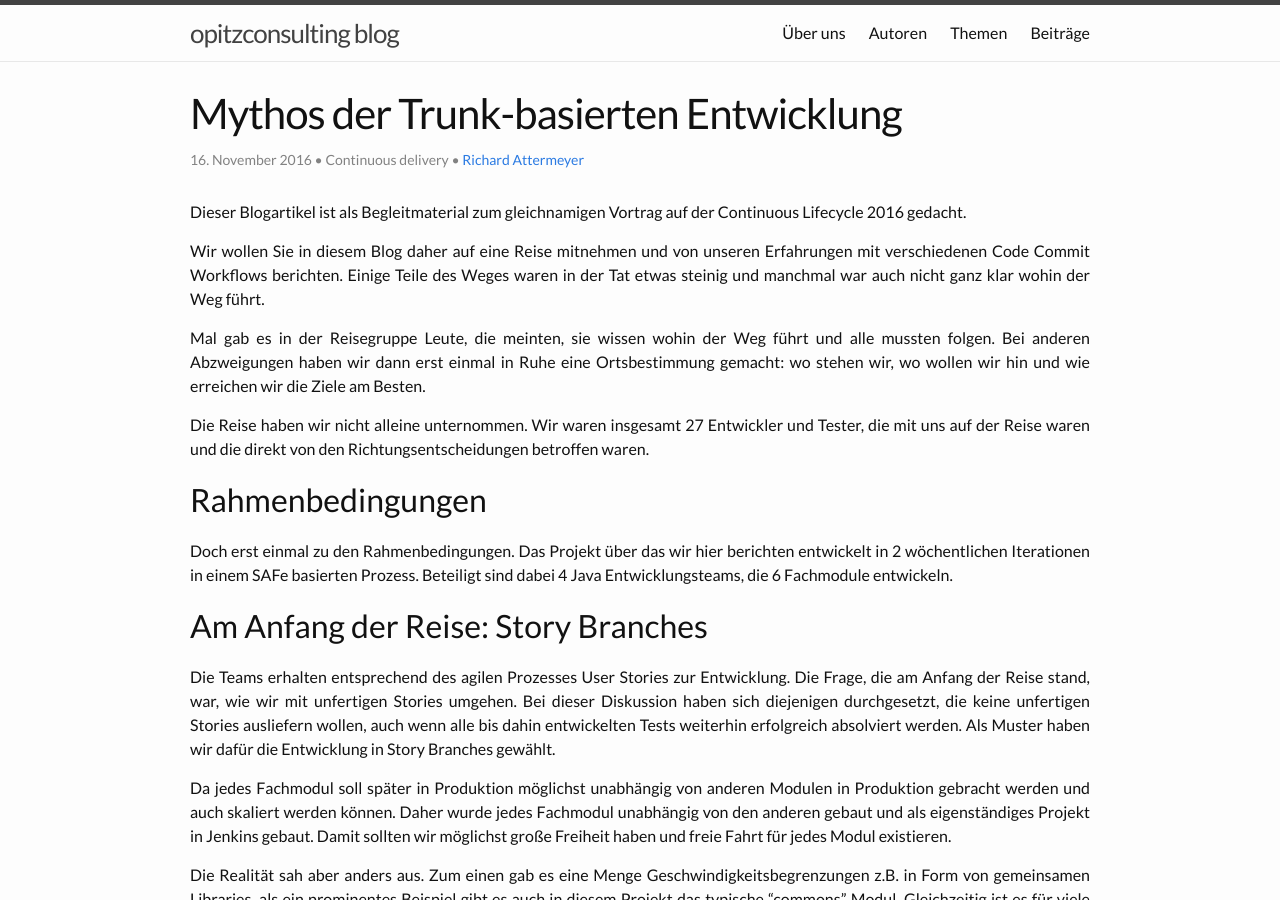
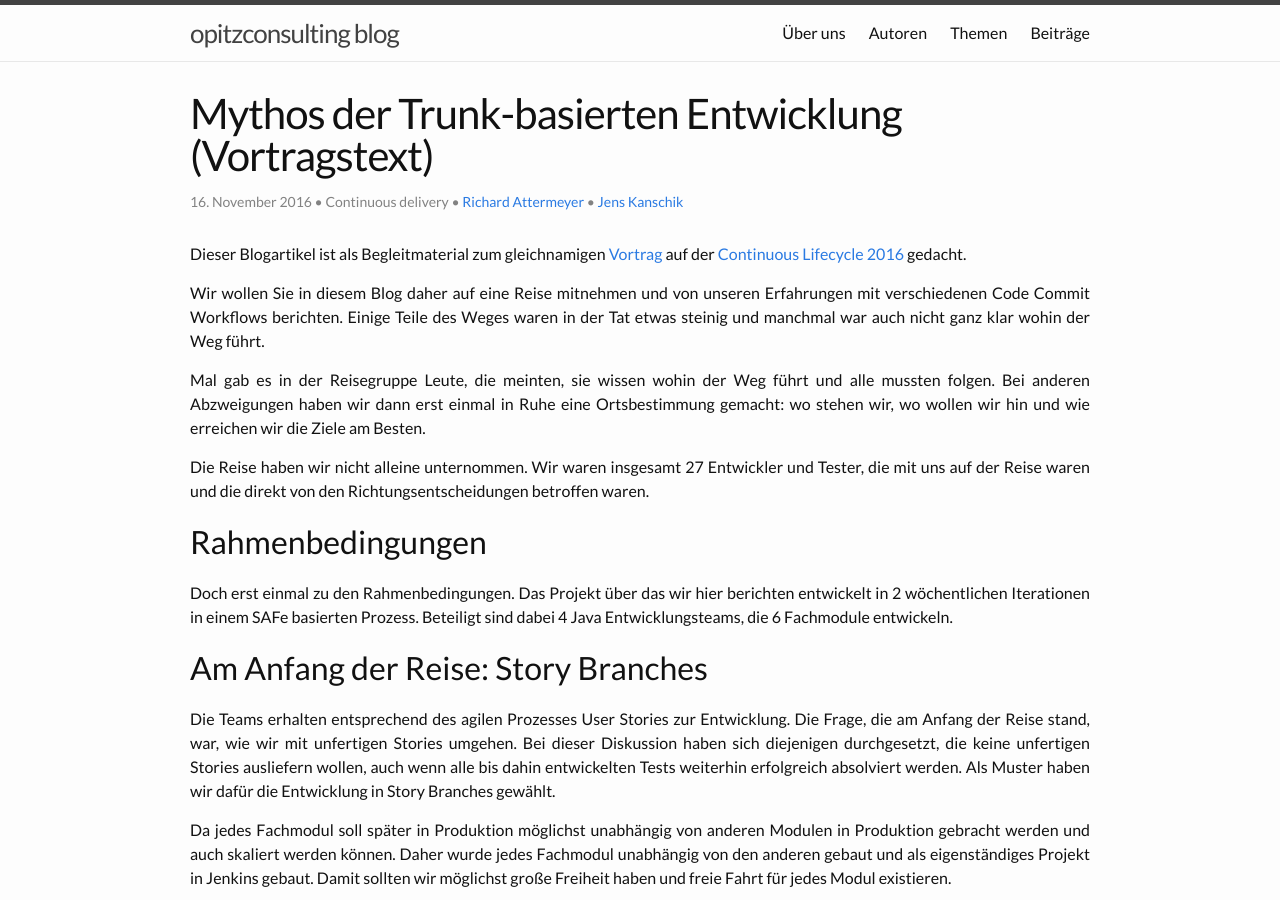
Before and after one commit to opitzconsulting/opitzconsulting.github.io, a Jekyll site: the page built from _posts/2016-11-16-mythos-der-trunk-basierten-entwicklung.md, in a window 1280 px wide and 900 px high. Built offline with Jekyll 4.4.1, drawn with Linux system fonts in a browser that asks for light colours; nearby versions of some CDN libraries; comment, search, counter and statistics services are not loaded.

Commit message:
Blogartikel zum Vortrag
- Blogpost
- Unterstützung von mehreren Autoren für einen Post

```diff
--- a/_layouts/post.html
+++ b/_layouts/post.html
@@ -25,16 +25,18 @@ layout: default
         {% endfor %}
       </span>
       {% if page.author %}
-        {% for author in site.authors %}
-          {% if author.username == page.author %}
-            {% assign current_author = author %}
+        {% for pauthor in page.author %}
+          {% assign found = false %}
+          {% for author in site.authors %}
+            {% if author.username == pauthor %}
+              {% assign found = true %}
+              • <span itemprop="author" itemscope itemtype="http://schema.org/Person"><span itemprop="name"><a href="{{ "/authors/" | prepend: site.baseurl | append: author.username }}">{{ author.title }}</a></span></span>
+            {% endif %}
+          {% endfor %}
+          {% if found == false %}
+            • <span itemprop="author" itemscope itemtype="http://schema.org/Person">{{ pauthor }}</span>
           {% endif %}
         {% endfor %}
-        {% if current_author %}
-          • <span itemprop="author" itemscope itemtype="http://schema.org/Person"><span itemprop="name"><a href="{{ "/authors/" | prepend: site.baseurl | append: current_author.username }}">{{ current_author.title }}</a></span></span>
-        {% else %}
-          • <span itemprop="author" itemscope itemtype="http://schema.org/Person"><span itemprop="name">{{ page.author }}</span></span>
-        {% endif %}
       {% endif %}
     </p>
   </header>
--- a/_posts/2016-11-16-mythos-der-trunk-basierten-entwicklung.md
+++ b/_posts/2016-11-16-mythos-der-trunk-basierten-entwicklung.md
@@ -1,6 +1,8 @@
 ---
-title: "Mythos der Trunk-basierten Entwicklung"
-author: richard.attermeyer
+title: "Mythos der Trunk-basierten Entwicklung (Vortragstext)"
+author:
+  - richard.attermeyer
+  - jens.kanschik
 categories:
   - Continuous Delivery
 tags:
@@ -9,8 +11,8 @@ tags:
   - Softwareentwicklung
   - git
 ---
-Dieser Blogartikel ist als Begleitmaterial zum gleichnamigen Vortrag
-auf der Continuous Lifecycle 2016 gedacht.
+Dieser Blogartikel ist als Begleitmaterial zum gleichnamigen [Vortrag](http://de.slideshare.net/opitzconsulting)
+auf der [Continuous Lifecycle 2016](http://www.continuouslifecycle.de/veranstaltung-5382-der-mythos-der-trunk-basierten-entwicklung-%5Bsponsored-talk%5D.html?id=5382) gedacht.
 
 Wir wollen Sie in diesem Blog daher auf eine Reise mitnehmen und von unseren
 Erfahrungen mit verschiedenen Code Commit Workflows berichten.
```
Also changed, not shown: other parts of _posts/2016-11-16-mythos-der-trunk-basierten-entwicklung.md (+4 -0 lines), _authors/jens.kanschik.md (added, +8 -0 lines), _layouts/author.html (+6 -4 lines), _posts/2016-06-24-microservices-und-esb.md (deleted, +0 -103 lines), img/authors/jens.kanschik.jpg (added).
